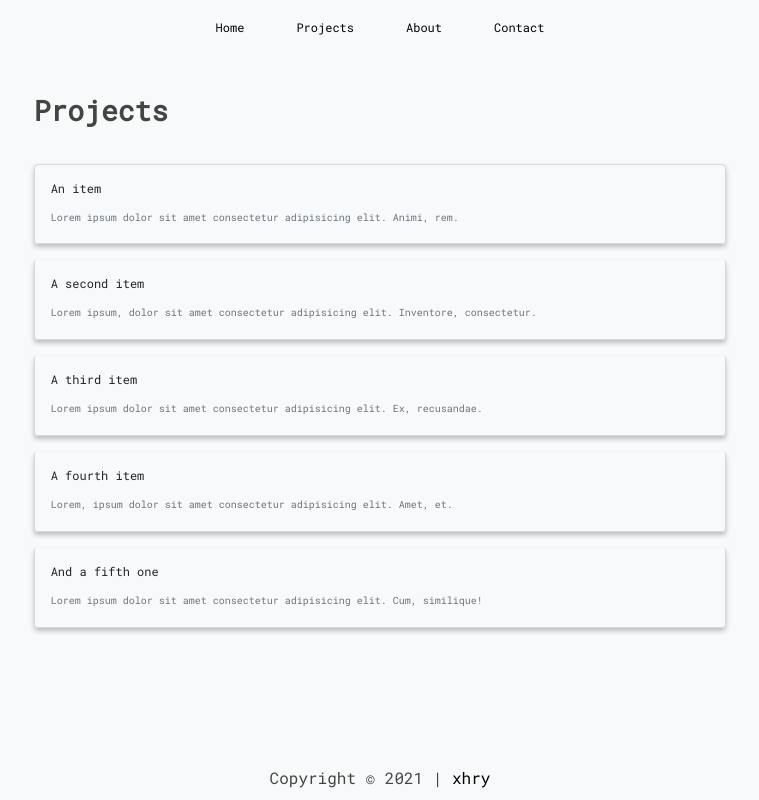
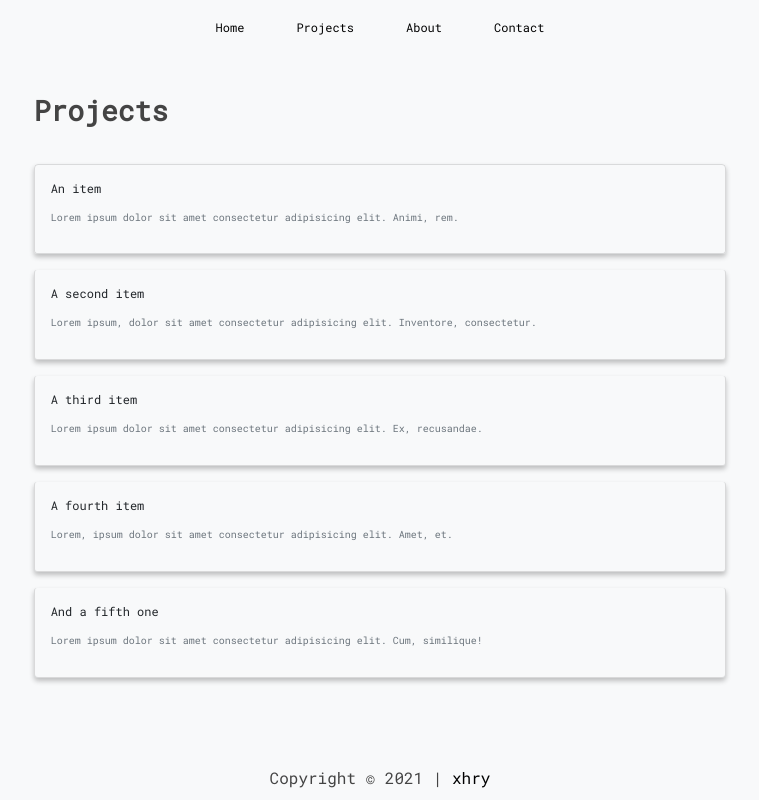
Before and after one commit to xhry/portfolio, a plain HTML site: page projects.html in a window 1280 px wide. Shown: the whole page, without its empty margins (260-1019 px from the left). Drawn offline with nearby package versions, Linux system fonts and the light colour scheme.

Commit message:
initial commit

```diff
--- a/assets/css/style.css
+++ b/assets/css/style.css
@@ -110,10 +110,15 @@ body {
 }
 .list-group-item {
   background: transparent;
-  height: 80px;
+  height: 60px;
   box-shadow: rgba(0, 0, 0, 0.24) 0px 3px 5px;
   border-radius: 3px;
   margin: 8px 0;
+}
+@media (min-width: 320px) {
+  .list-group-item {
+    height: 90px;
+  }
 }
 .list-group-item h5 {
   font-size: 12px;
```
